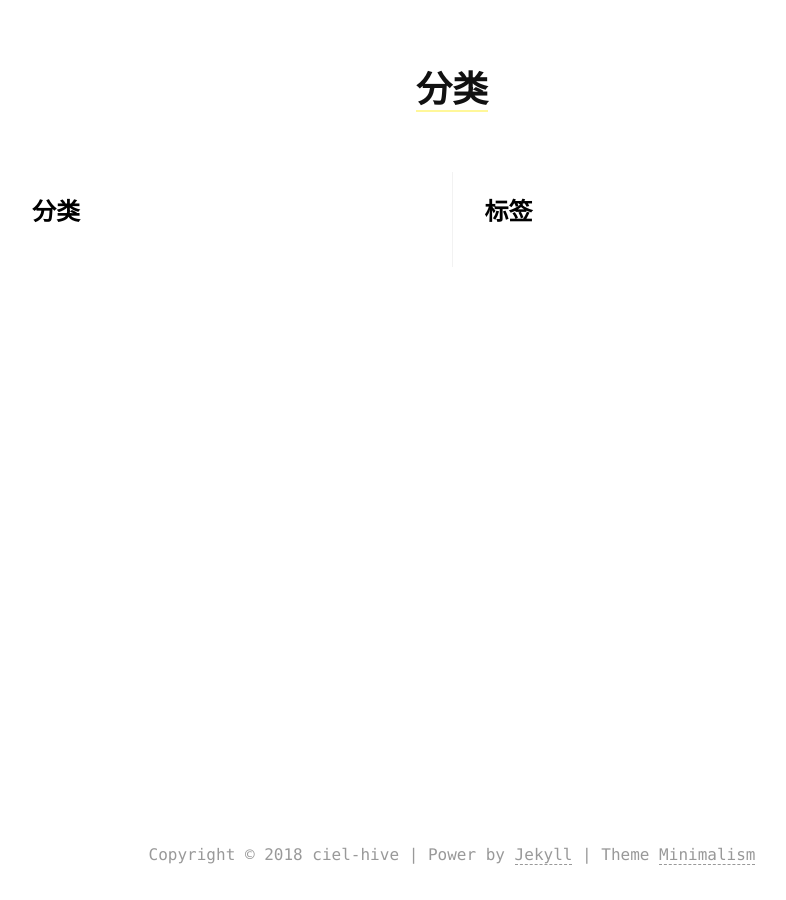
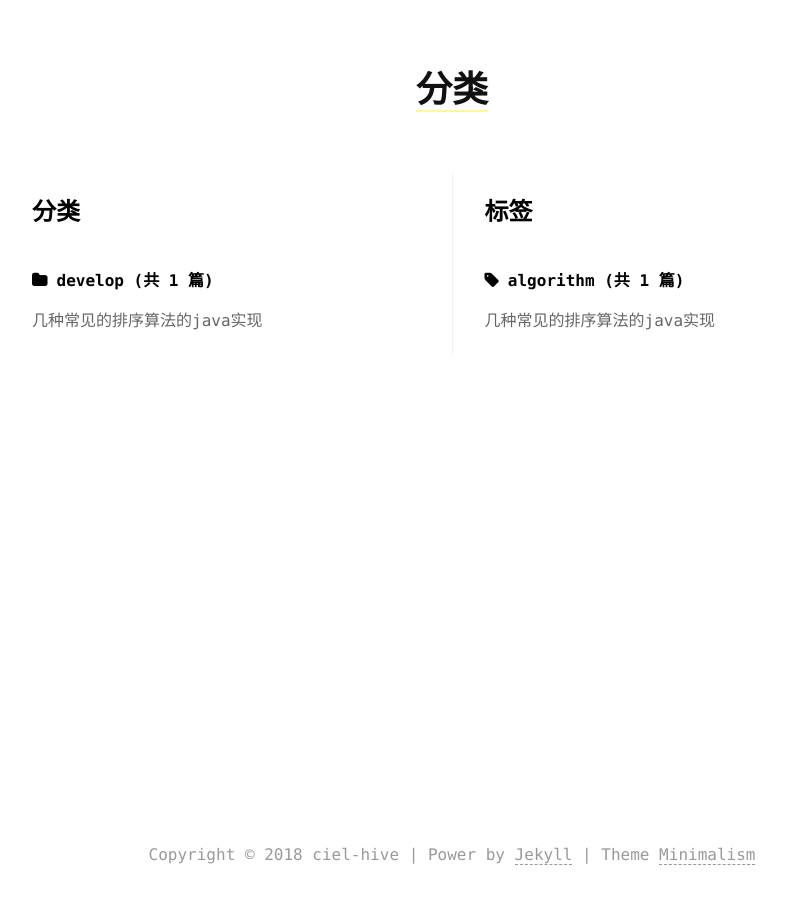
Before and after one commit to Ciel-hive/Ciel-hive, a Jekyll site: the page built from categories.md, in a window 1280 px wide. Shown: the whole page, without its empty margins (188-974 px from the left). Built offline with Jekyll 4.4.1, drawn with Linux system fonts in a browser that asks for light colours; part of the change alters nothing that is shown.

Commit message:
文件测试

````diff
--- a/_config.yml
+++ b/_config.yml
@@ -36,7 +36,3 @@ exclude:
   - Gemfile.lock
 
 theme: jekyll-theme-minimalism
-
-site:
-    posts:
-        size: 100
--- /dev/null
+++ b/_posts/2019-08-15-some-sort-algorithm.md
@@ -0,0 +1,156 @@
+---
+title: 几种常见的排序算法的java实现
+date:  2019-08-15 10:45:13 +0800
+category: develop
+tags: algorithm
+excerpt: 读数据结构与算法笔记。
+---
+
+首先看一下排序的定义：
+>排序，就是重新排列表中的元素，使表中的元素满足按关键字递增或递减的过程。为了查找方便，通常需要计算机中的表示按关键字有序的。
+
+接着是算法的稳定性：
+>若待排序表中有两个元素Ri和Rj，其对应的关键字keyi=keyj，且在排序前Ri在Rj前面，若使用某一排序算法后，Ri仍然在Rj前面，则称这个排序算法是**稳定的**，否则称这个排序算法是**不稳定的**。需要注意的是，算法是否具有稳定性并不能衡量一个算法的优劣，它主要是对算法的性质进行描述。
+
+### 一、插入排序
+>插入排序是一种简单直观的排序方法，其基本思想是每次将一个待排序的记录按其关键字大小插到前面已排好的子序列中，直到全部记录插入完成。
+由插入排序的思想可以引申出三个重要的排序算法：直接插入排序、折半插入排序和希尔排序。
+
+#### 1、直接插入排序
+简单粗暴的代码先上⬇️
+```java
+void insert_sort(int s[]) {
+        int temp = 0;
+        for (int i = 1; i < s.length; i++) {
+            if (s[i] < s[i - 1]) {
+                temp = s[i];
+                while(i>0 && temp<s[i-1]){
+                    s[i]=s[i-1];
+                    i--;
+                }
+                s[i]=temp;
+            }
+        }
+    }
+```
+空间复杂度O(1)，时间复杂度为O(n2)，是一个稳定排序方法，适用于顺序存储和链式存储的线性表。
+
+#### 2、折半插入排序
+折半插入排序（Binary Insertion Sort）是对插入排序算法的一种改进，所谓排序算法过程，就是不断的依次将元素插入前面已排好序的序列中。
+排序思想：有一组数据待排序，排序区间为Array[0] ~ Array[n-1]。将数据分为有序数据和无序数据，第一次排序时默认Array[0]为有序数据，Array[1] ~ Array[n-1]为无序数据。有序数据分区的第一个元素位置为low，最后一个元素的位置为high。
+遍历无序区间的所有元素，每次取无序区间的第一个元素Array[i]，因为0 ~ i-1是有序排列的，所以用中点m将其平分为两部分，然后将待排序数据同中间位置为m的数据进行比较，若待排序数据较大，则low~m-1分区的数据都比待排序数据小，反之，若待排序数据较小，则m+1 ~ high分区的数据都比 待排序数据大，此时将low或high重新定义为新的合适分区的边界，对新的小分区重复上面操作。直到low和high 的前后顺序改变，此时high+1所处位置为待排序数据的合适位置。
+
+下面是代码：
+```java
+void half_insert_sort(int s[]) {
+        int i,j,low,high,mid;
+        int temp;
+        for (i = 1; i < s.length; i++) {
+            temp = s[i];
+            low = 0;
+            high = i-1;
+            while (low <= high) {
+                mid = (low + high) / 2;
+                if(s[mid]>temp) high = mid - 1;
+                else low = mid + 1;
+            }
+            for (j = i - 1; j >= high + 1; --j) s[j + 1] = s[j];
+            s[high+1]=temp;
+        }
+    }
+```
+折半插入排序仅减少了比较元素的次数，约为O(nlog2n)，时间复杂度O(n2)，空间复杂度O(1)，是一个稳定排序方法。
+
+#### 3、希尔排序
+>希尔排序的基本思想是：先将排序表分割成若干形如L[i,i+d,i+2d,...,i+kd]的“特殊”子表，分别进行插入排序，当整个表中的元素已呈“基本有序”时，再对全体记录进行一次直接插入排序。
+
+代码如下：
+```java
+void ShellSort(int s[]) {
+        int n = s.length;
+        int dk;
+        int temp;
+        int i,j;
+        for (dk = n / 2; dk >= 1; dk = dk / 2) {
+            for (i = dk; i < n; i++) {
+                if(s[i]<s[i-dk]){
+                    temp = s[i];
+                    for (j = i - dk; j >=0 && temp<=s[j]; j -= dk) {
+                        s[j+dk]=s[j];
+                    }
+                    s[j+dk]=temp;
+                }
+            }
+        }
+    }
+```
+该算法空间复杂度O(1)，时间复杂度O(n2)，不稳定，仅适用于线性表为顺序存储的情况。
+
+### 二、交换排序
+>所谓交换，是指根据序列中两个关键字的比较结果来对换这两个记录在序列中的位置，基于交换的排序算法很多，主要有冒泡排序和快速排序。
+
+#### 1、冒泡排序
+冒泡排序的基本思想是：假设待排序表长为n，从后往前（或从前往后）两两比较相邻元素的值，若为逆序（即A[i-1]>A[i]），则交换他们，直到序列比较完。我们称它为一趟冒泡，结果是将最小的元素交换到待排序列的第一个位置。下一趟排列时，前一趟确定的最小元素不再参加比较，待排序列减少一个元素，每趟冒泡的结果就是把序列中的最小元素放到了最终的位置，这样最多做n-1趟冒泡就能把所有元素排好序。
+
+算法代码如下：
+```java
+void BubbleSort(int s[]) {
+        int temp;
+        for(int i=0;i<s.length-1;i++){ //遍历数组长度的次数
+            for(int j=0;j<s.length-i-1;j++){
+                if(s[j]>s[j+1]){
+                    temp=s[j];
+                    s[j]=s[j+1];
+                    s[j+1]=temp;
+                }
+            }
+        }
+    } //向后冒泡
+
+void Bubble(int s[]) {
+        int temp;
+        for (int i = 0; i < s.length-1; i++) {
+            for(int j=s.length-1;j>i;j--){
+                if(s[j]<s[j-1]){
+                    temp = s[j];
+                    s[j] = s[j - 1];
+                    s[j - 1] = temp;
+                }
+            }
+        }
+    } //向前冒泡
+```
+
+以上包含了向前冒泡和向后冒泡。空间复杂度为O(1)，时间复杂度为O(n2)，是一种稳定的排序方法。
+
+#### 2、快速排序
+快速排序是很重要的排序方法，面试中经常会问。快速排序是对冒泡排序的一种改进，其基本思想是分治，更多详细内容请戳：[https://www.runoob.com/w3cnote/quick-sort.html](https://www.runoob.com/w3cnote/quick-sort.html)
+
+下面是实现代码：
+```java
+void quick_sort(int s[], int low, int high)
+    {
+        if (low < high)
+        {
+            int i = low, j = high, x = s[low];
+            while (i < j)
+            {
+                while(i < j && s[j] >= x) // 从右向左找第一个小于x的数
+                    j--;
+                if(i < j)
+                    s[i++] = s[j];
+
+                while(i < j && s[i] < x) // 从左向右找第一个大于等于x的数
+                    i++;
+                if(i < j)
+                    s[j--] = s[i];
+            }
+            s[i] = x;
+            quick_sort(s, low, i - 1); // 递归调用
+            quick_sort(s, i + 1, high);
+        }
+    }
+```
+*对算法的最好理解方式是手动地模拟一遍这些算法*
+该算法空间复杂度最坏情况下是O(n)，在平均情况下是O(log2n)，时间复杂度为O(n2)，是一个不稳定的排序方法。
+注：在快速排序算法中，并不产生有序子序列，但每趟排序后悔将一个元素（基准元素）放到其最终的位置上。
````
